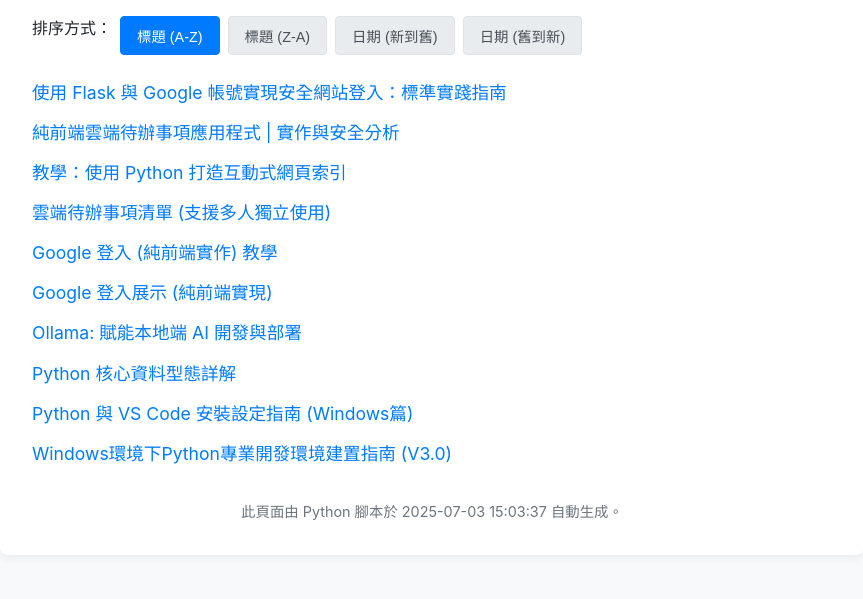
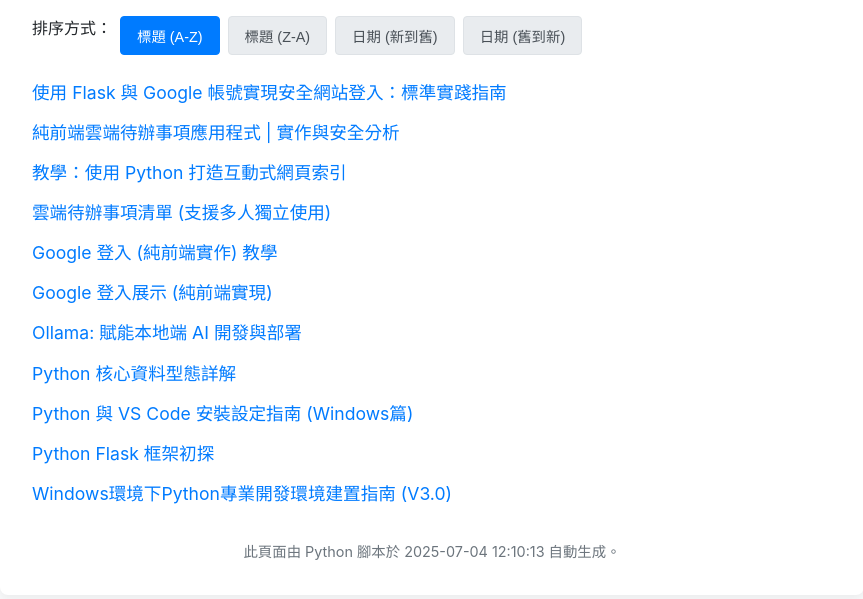
Before and after one commit to jrh2025/kengo, a plain HTML site: page index.html in a window 1280 px wide. Shown: the part 131-730 px from the top of the page, without its empty margins (208-1071 px from the left). Drawn offline with Linux system fonts and the light colour scheme.

Commit message:
目錄更新2025-07-04-12:13

```diff
--- a/index.html
+++ b/index.html
@@ -34,13 +34,13 @@
         <ul id="file-list"></ul>
 
         <div class="footer">
-            此頁面由 Python 腳本於 2025-07-03 15:03:37 自動生成。
+            此頁面由 Python 腳本於 2025-07-04 12:10:13 自動生成。
         </div>
     </div>
 
     <script>
         // --- 步驟 1: Python 注入的資料 ---
-        const fileData = [{"href": "google-signin-demo.html", "title": "Google 登入展示 (純前端實現)", "mtime": "2025-06-30T09:29:17.488144"}, {"href": "google-signin-tutorial.html", "title": "Google 登入 (純前端實作) 教學", "mtime": "2025-06-30T11:22:23.502010"}, {"href": "google_signin_flask_tutorial.html", "title": "使用 Flask 與 Google 帳號實現安全網站登入：標準實踐指南", "mtime": "2025-07-02T08:25:27.077372"}, {"href": "install_python_vscode.html", "title": "Python 與 VS Code 安裝設定指南 (Windows篇)", "mtime": "2025-06-30T11:54:24.595916"}, {"href": "my_todo_list.html", "title": "雲端待辦事項清單 (支援多人獨立使用)", "mtime": "2025-06-28T07:08:29.730675"}, {"href": "my_todo_list_tutorial.html", "title": "純前端雲端待辦事項應用程式 | 實作與安全分析", "mtime": "2025-07-01T11:17:16.082715"}, {"href": "ollama.html", "title": "Ollama: 賦能本地端 AI 開發與部署", "mtime": "2025-06-12T09:53:53.039010"}, {"href": "python_data_types_web.html", "title": "Python 核心資料型態詳解", "mtime": "2025-06-27T13:57:07.948937"}, {"href": "python_gen_index_tutorial.html", "title": "教學：使用 Python 打造互動式網頁索引", "mtime": "2025-07-03T14:58:25.346426"}, {"href": "python_venv_tutorial.html", "title": "Windows環境下Python專業開發環境建置指南 (V3.0)", "mtime": "2025-07-03T11:14:27.092712"}];
+        const fileData = [{"href": "flask_tutorial.html", "title": "Python Flask 框架初探", "mtime": "2025-07-04T12:07:46.311761"}, {"href": "google-signin-demo.html", "title": "Google 登入展示 (純前端實現)", "mtime": "2025-06-30T09:29:17.488144"}, {"href": "google-signin-tutorial.html", "title": "Google 登入 (純前端實作) 教學", "mtime": "2025-06-30T11:22:23.502010"}, {"href": "google_signin_flask_tutorial.html", "title": "使用 Flask 與 Google 帳號實現安全網站登入：標準實踐指南", "mtime": "2025-07-02T08:25:27.077372"}, {"href": "install_python_vscode.html", "title": "Python 與 VS Code 安裝設定指南 (Windows篇)", "mtime": "2025-06-30T11:54:24.595916"}, {"href": "my_todo_list.html", "title": "雲端待辦事項清單 (支援多人獨立使用)", "mtime": "2025-06-28T07:08:29.730675"}, {"href": "my_todo_list_tutorial.html", "title": "純前端雲端待辦事項應用程式 | 實作與安全分析", "mtime": "2025-07-01T11:17:16.082715"}, {"href": "ollama.html", "title": "Ollama: 賦能本地端 AI 開發與部署", "mtime": "2025-06-12T09:53:53.039010"}, {"href": "python_data_types_web.html", "title": "Python 核心資料型態詳解", "mtime": "2025-06-27T13:57:07.948937"}, {"href": "python_gen_index_tutorial.html", "title": "教學：使用 Python 打造互動式網頁索引", "mtime": "2025-07-03T14:58:25.346426"}, {"href": "python_venv_tutorial.html", "title": "Windows環境下Python專業開發環境建置指南 (V3.0)", "mtime": "2025-07-03T11:14:27.092712"}];
 
         // --- 步驟 2: 渲染與互動邏輯 ---
         const fileListElement = document.getElementById('file-list');
```
